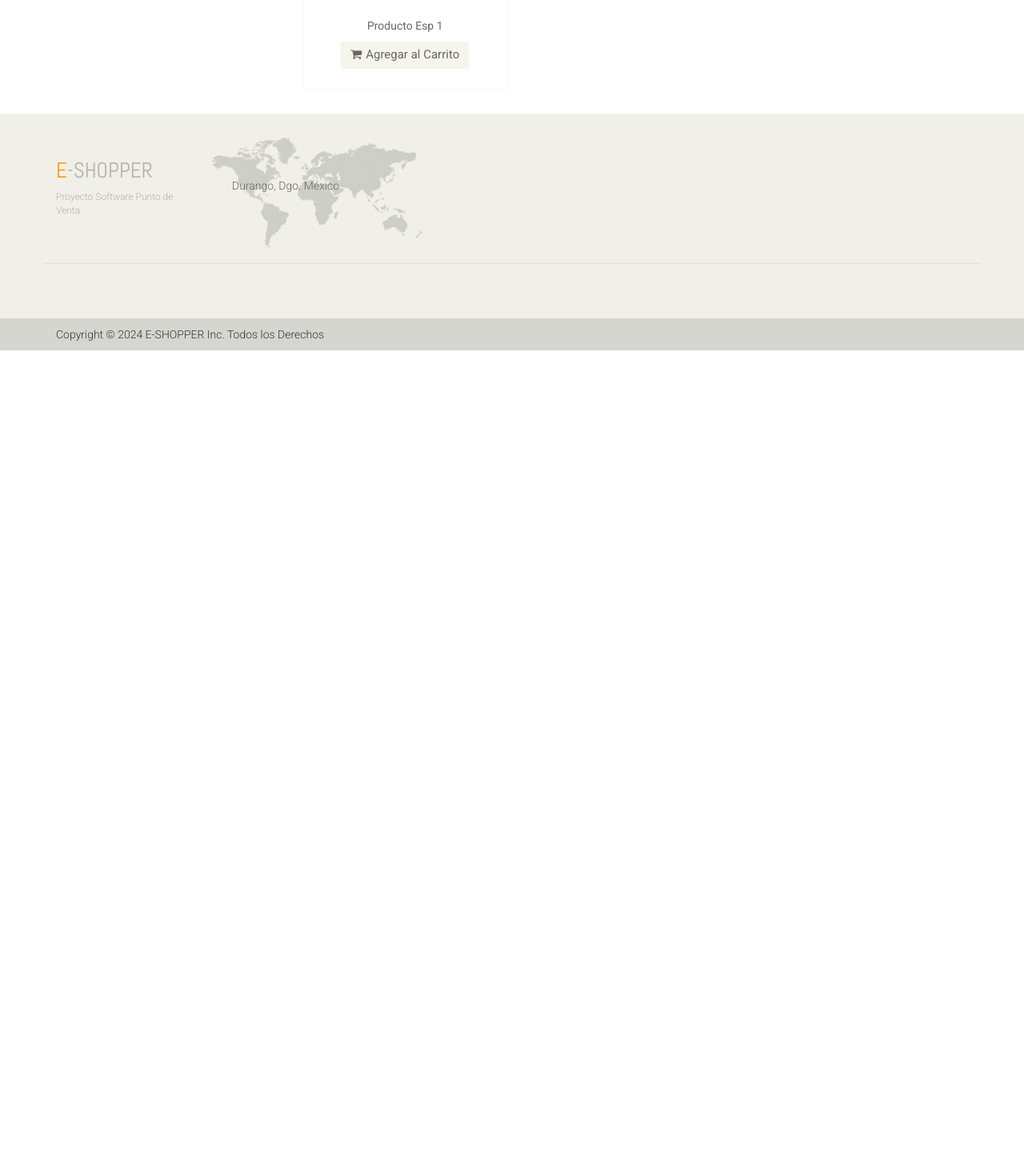
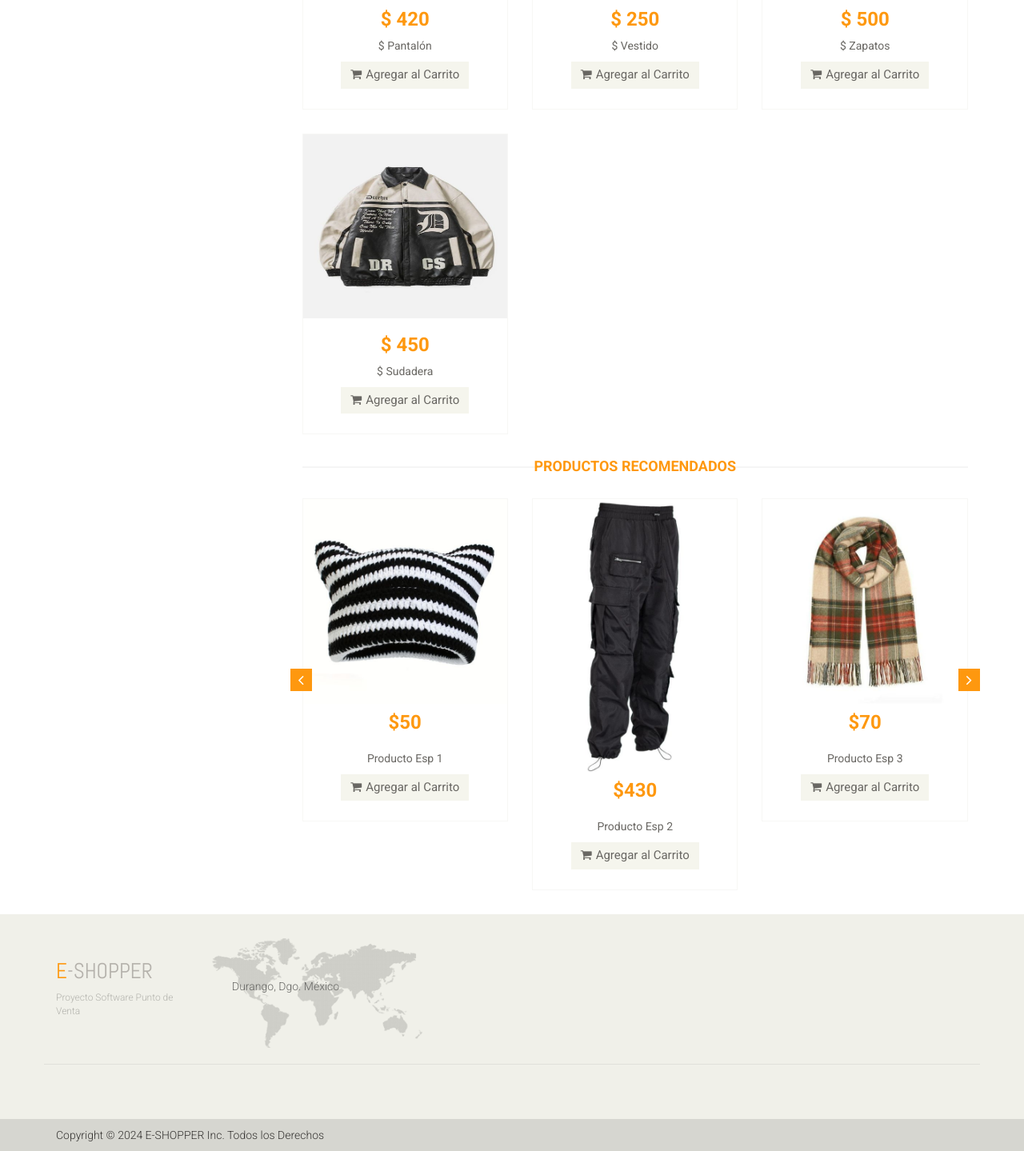
Before and after one commit to Nazyath-Esparza/Eshopper, a PHP site: page / in a window 1280 px wide. Shown: the part 1254-2693 px from the top of the page at 80% size. Before the commit the page ends 1692 px from the top, so only its background shows below. Run offline with PHP 8.4, Linux system fonts and the light colour scheme.

Commit message:
Index
Modificado y funcional

```diff
--- a/Eshopper/index.php
+++ b/Eshopper/index.php
@@ -1,10 +1,30 @@
 <!DOCTYPE html>
+<?php
+  $BDProductos = array(
+    array(1, 2, 3, 4, 5, 6, 7 ),                                       //El ID
+    array("Blusa", "Lentes", "Playera", "Pantalón", "Vestido", "Zapatos", "Sudadera"), //La Descripción
+    array(100, 350, 200, 420, 250, 500, 450),                             //El Precio
+    array("Dama", "Caballero", "Caballero", "Dama", "Dama", "Dama", "Caballero"));   //Categoría
+  $iProductos = 7; //Indica el No. de Productos
+
+  $BDAlmacen = array(
+    array(1, 2, 3, 4, 5, 6, 7), //El IDProducto
+    array(0,10, 5,15, 3,8, 13)); //Las Existencias
+
+  $iAlmacen = 2; //El No. de existencias
+  $BDVentas = array(
+    array(2,3), //El IDProducto
+    array(2,1), //La Cantidad
+    array(700, 200)); //El Monto
+  $iVentas = 2; //El No. de ventas al momento
+?>
+
 <html lang="es">
 <head>
     <meta charset="utf-8">
     <meta name="viewport" content="width=device-width, initial-scale=1.0">
     <meta name="Software Punto de Venta" content="">
-    <meta name="Gerardo Aguilar" content="">
+    <meta name="Nazyath Esparza" content="">
     <title>Inicio | E-Shopper</title>
     <link href="css/bootstrap.min.css" rel="stylesheet">
     <link href="css/font-awesome.min.css" rel="stylesheet">
@@ -32,7 +52,7 @@
 					<div class="col-sm-6">
 						<div class="contactinfo">
 							<ul class="nav nav-pills">
-								<li><a href="#"><i class="fa fa-phone"></i> +52 618 1200 776</a></li>
+								<li><a href="#"><i class="fa fa-phone"></i> +52 618 242 6667</a></li>
 								<li><a href="#"><i class="fa fa-envelope"></i> atencionclientes@gmail.com</a></li>
 							</ul>
 						</div>
@@ -147,7 +167,9 @@
 						<div class="panel-group category-products" id="accordian"><!--category-productsr-->
 							<div class="panel panel-default">
 								<div class="panel-heading">
-									<h4 class="panel-title"><a href="#">Categoría 1</a></h4>
+									<h4 class="panel-title"><a href="#">Damas</a></h4>
+         <h4 class="panel-title"><a href="#">Caballeros</a></h4>
+         <h4 class="panel-title"><a href="#">Niños</a></h4>
 								</div>
 							</div>
 						</div><!--/category-products-->
@@ -162,26 +184,35 @@
 				<div class="col-sm-9 padding-right">
 					<div class="features_items"><!--features_items-->
 						<h2 class="title text-center">Catálogo de Productos</h2>
+						<?php
+                          for ($i=0; $i < $iProductos ; $i++) {
+						?>
 						<div class="col-sm-4">
 							<div class="product-image-wrapper">
 								<div class="single-products">
 										<div class="productinfo text-center">
-											<img src="images/home/product1.jpg" alt="" />
-											<h2>$56</h2>
-											<p>Producto 1</p>
+											<?php
+											$img = $BDProductos[0][$i];
+											?>
+											<img src="images/home2/<?php echo $img;?>.jpg" alt="" width="210" height="230"/>
+											<h2>
+											<?php echo '$ ' . $BDProductos[2][$i]; ?>
+											</h2>
+											<p> <?php echo '$ ' . $BDProductos[1][$i]; ?>
+										    </p>
 											<a href="#" class="btn btn-default add-to-cart"><i class="fa fa-shopping-cart"></i>Agregar al Carrito</a>
 										</div>
 										<div class="product-overlay">
 											<div class="overlay-content">
-												<h2>$56</h2>
-												<p>Producto 1</p>
+												<h2><?php echo '$ ' . $BDProductos[2][$i]; ?></h2>
+												<p><?php echo $BDProductos[1][$i];?></p>
 												<a href="#" class="btn btn-default add-to-cart"><i class="fa fa-shopping-cart"></i>Agregar al Carrito</a>
 											</div>
 										</div>
 								</div>
 							</div>
 						</div>
-
+						<?php } ?>
 					</div><!--features_items-->
 
 
@@ -196,7 +227,7 @@
 										<div class="product-image-wrapper">
 											<div class="single-products">
 												<div class="productinfo text-center">
-													<img src="images/home/recommend1.jpg" alt="" />
+													<img src="images/home2/recommend1.jpg" alt="" />
 													<h2>$50</h2>
 													<p>Producto Esp 1</p>
 													<a href="#" class="btn btn-default add-to-cart"><i class="fa fa-shopping-cart"></i>Agregar al Carrito</a>
@@ -205,8 +236,33 @@
 											</div>
 										</div>
 									</div>
+         <div class="col-sm-4">
+          <div class="product-image-wrapper">
+           <div class="single-products">
+            <div class="productinfo text-center">
+             <img src="images/home2/recommend2.jpg" alt="" />
+             <h2>$430</h2>
+             <p>Producto Esp 2</p>
+             <a href="#" class="btn btn-default add-to-cart"><i class="fa fa-shopping-cart"></i>Agregar al Carrito</a>
+            </div>
+
+           </div>
+          </div>
+         </div>
+         <div class="col-sm-4">
+          <div class="product-image-wrapper">
+           <div class="single-products">
+            <div class="productinfo text-center">
+             <img src="images/home2/recommend3.jpg" alt="" />
+             <h2>$70</h2>
+             <p>Producto Esp 3</p>
+             <a href="#" class="btn btn-default add-to-cart"><i class="fa fa-shopping-cart"></i>Agregar al Carrito</a>
+            </div>
+
+           </div>
+          </div>
+         </div>
 								</div>
-
 							</div>
 							 <a class="left recommended-item-control" href="#recommended-item-carousel" data-slide="prev">
 								<i class="fa fa-angle-left"></i>
```
